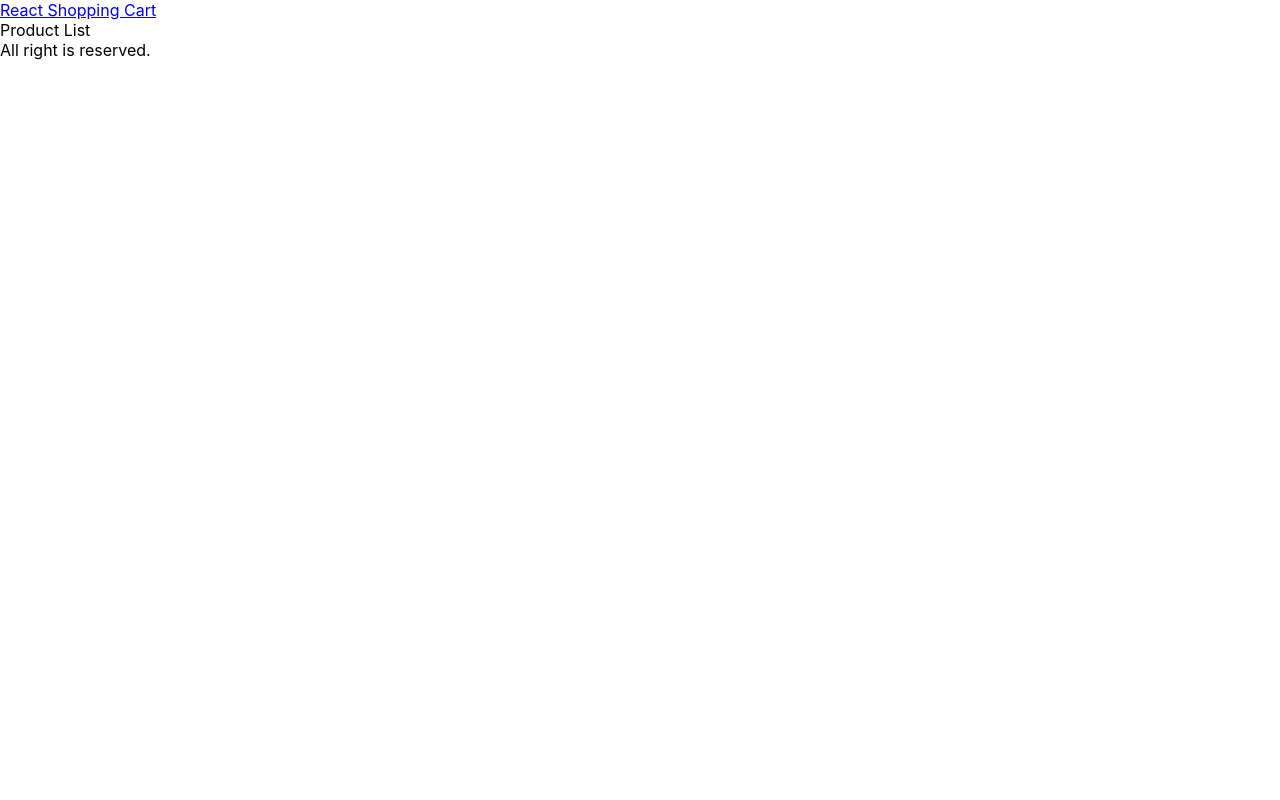
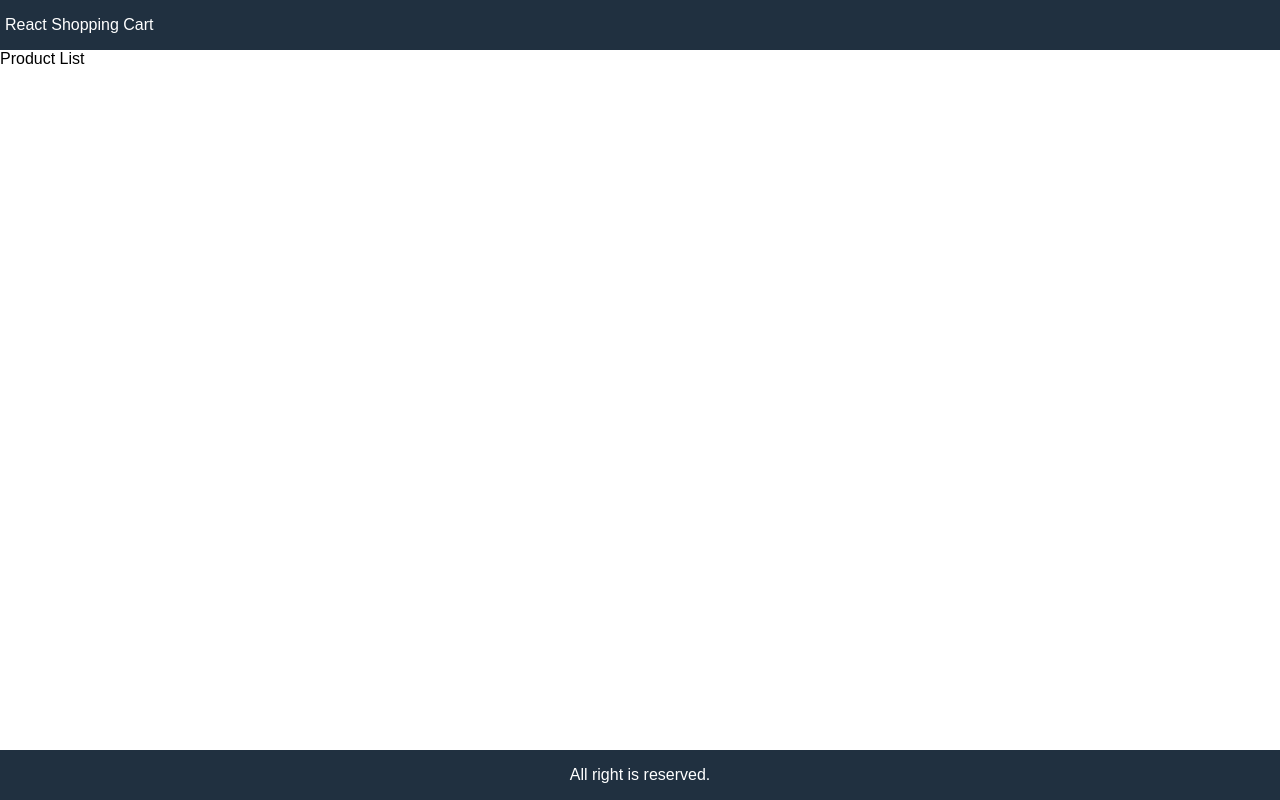
Before and after one commit to Zahra-Hamidi/shopping-cart, a React (Create React App) app: page / in a window 1280 px wide. Built offline with nearby package versions, Linux system fonts and the light colour scheme.

Commit message:
main styled

```diff
--- a/src/index.css
+++ b/src/index.css
@@ -1,13 +1,51 @@
-body {
+html{
+  font-size: 62.5%;
+  box-sizing: border-box;
+}
+body,#root{
+  height: 100vh;
   margin: 0;
-  font-family: -apple-system, BlinkMacSystemFont, 'Segoe UI', 'Roboto', 'Oxygen',
-    'Ubuntu', 'Cantarell', 'Fira Sans', 'Droid Sans', 'Helvetica Neue',
-    sans-serif;
-  -webkit-font-smoothing: antialiased;
-  -moz-osx-font-smoothing: grayscale;
 }
+body,input,select,textarea{
+  font-size: 1.6rem;
+  font-family: Arial, Helvetica, sans-serif;
+}
+.grid-container{
+  display: grid;
+  grid-template-areas: "header"
+  "main"
+  "footer";
+  grid-template-rows: 5rem 1fr 5rem;
+  grid-template-columns: 1fr;
+  height: 100%;
+}
+header{
+  grid-area: header;
+  background-color: #203040;
+  color: #fff;
+  display: flex;
+  align-items: center;
+  padding: 0.5rem;
 
-code {
-  font-family: source-code-pro, Menlo, Monaco, Consolas, 'Courier New',
-    monospace;
 }
+a:hover{
+  color: #ff8000;
+}
+header a{
+  color: #fff;
+  text-decoration: none;
+
+}
+main{
+  grid-area: main;
+
+}
+footer{
+  grid-area: footer;
+  background-color: #203040;
+  color: #fff;
+  display: flex;
+  justify-content: center;
+  align-items: center;
+
+}
```
